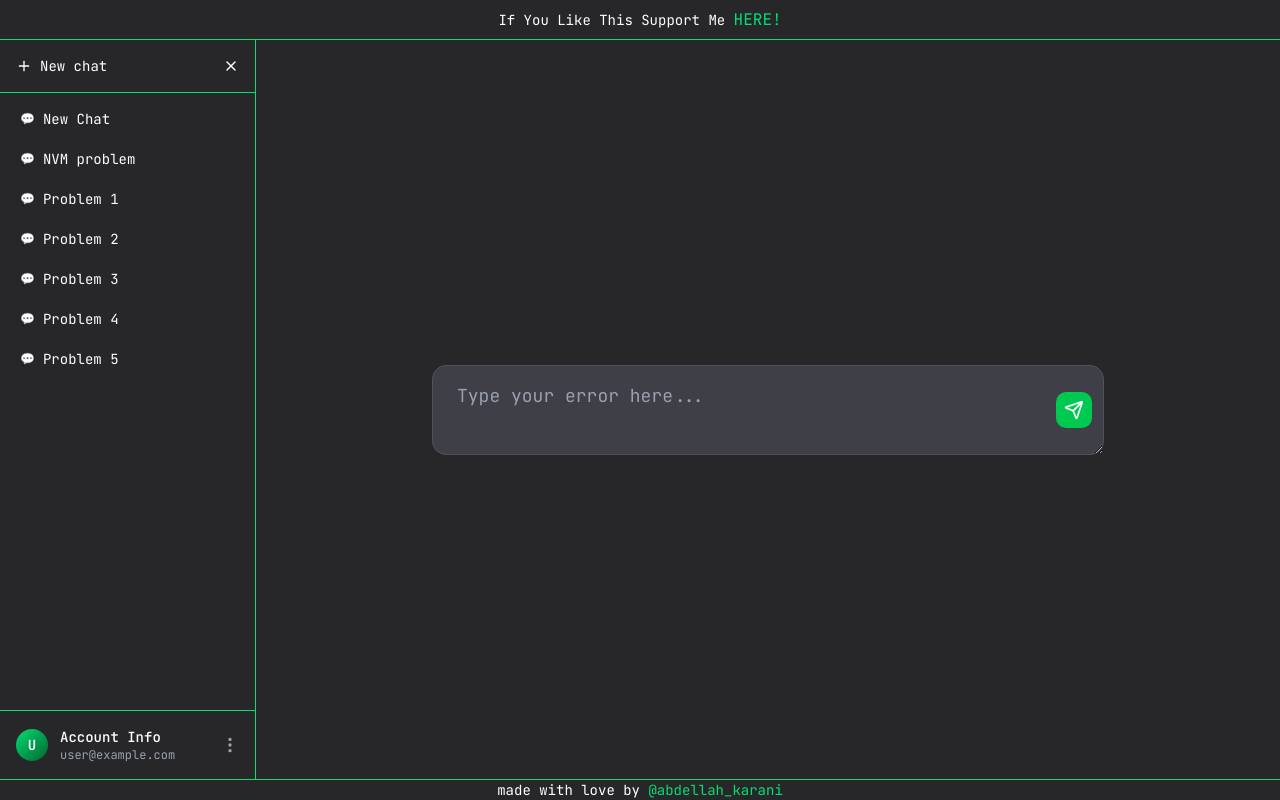
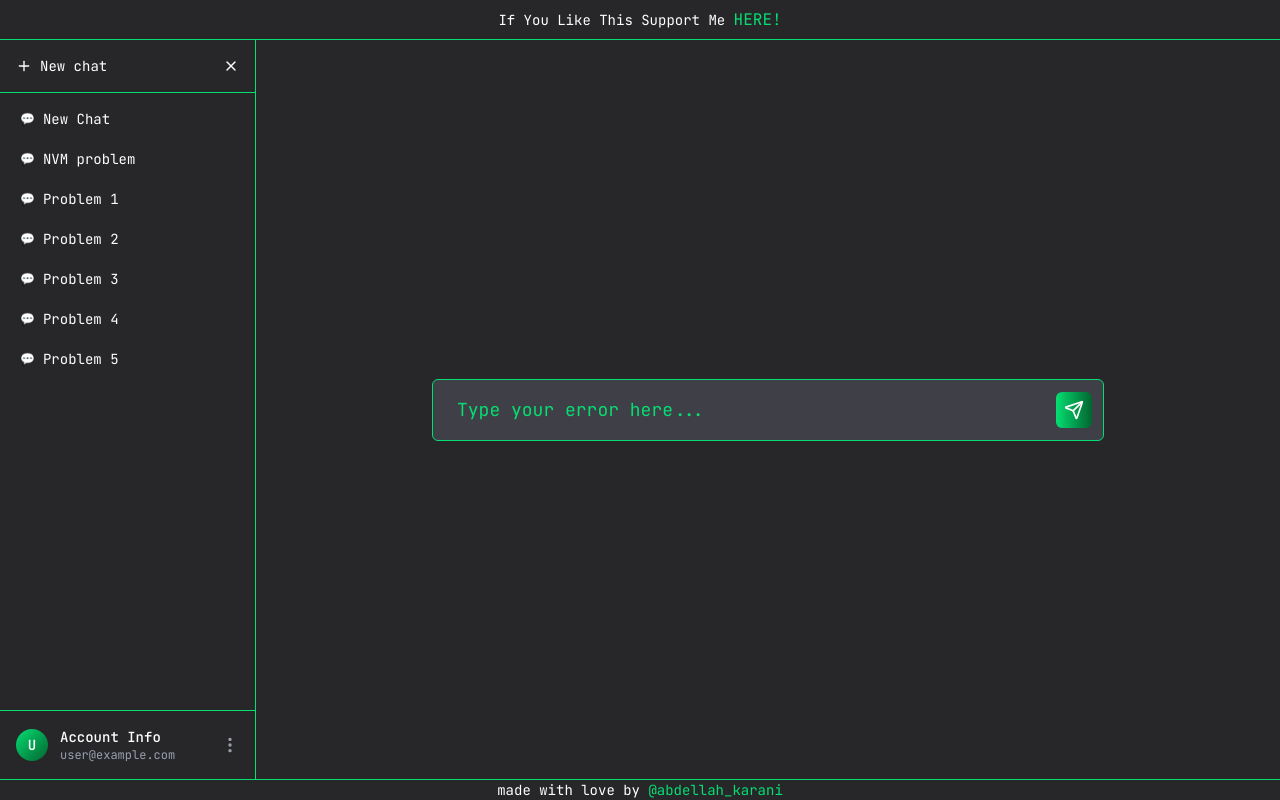
Before and after one commit to KaraniAbdellah/GenError, a React (Vite) app in the folder app/frontend/: page / in a window 1280 px wide. Built offline with nearby package versions, Linux system fonts and the light colour scheme; a web font is replaced by a local one.

Commit message:
fix: add colors

```diff
--- a/app/frontend/src/features/Main/components/MainComponent.tsx
+++ b/app/frontend/src/features/Main/components/MainComponent.tsx
@@ -6,12 +6,13 @@ const MainComponent = () => {
       <div className="max-w-2xl w-full space-y-8">
         <div className="relative">
           <div className="relative flex items-center">
-            <textarea
+            <input
+              type="text"
               placeholder="Type your error here..."
-              className="w-full px-6 py-4 pr-14 bg-zinc-700 border border-zinc-600 rounded-xl text-white
-              placeholder-gray-400 focus:ring-2 focus:ring-green-500 text-lg focus:outline-0"
-            ></textarea>
-            <button className="absolute right-3 p-2 bg-gradient-to-r from-green-500 to-green-500 hover:from-green-600 hover:to-green-600 rounded-lg transition-all duration-200 transform hover:scale-105">
+              className="w-full px-6 py-4 pr-14 bg-zinc-700 border border-green-400 text-white
+              placeholder-green-400 text-lg focus:outline-0 rounded-sm"
+            />
+            <button className="cursor-pointer absolute right-3 p-2 bg-gradient-to-r from-green-400 to-green-800 rounded-sm">
               <Send className="text-white" size={20} />
             </button>
           </div>
```
